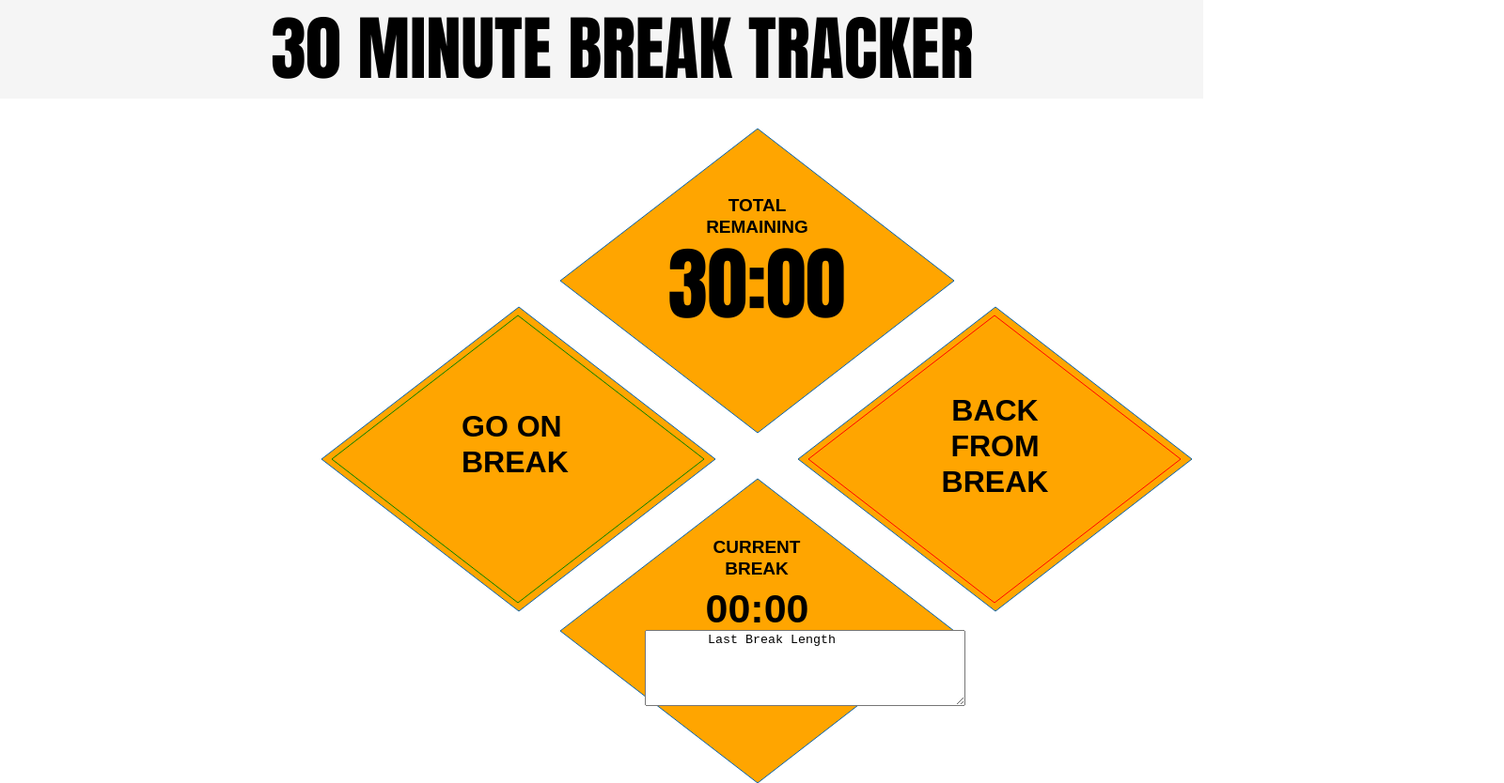
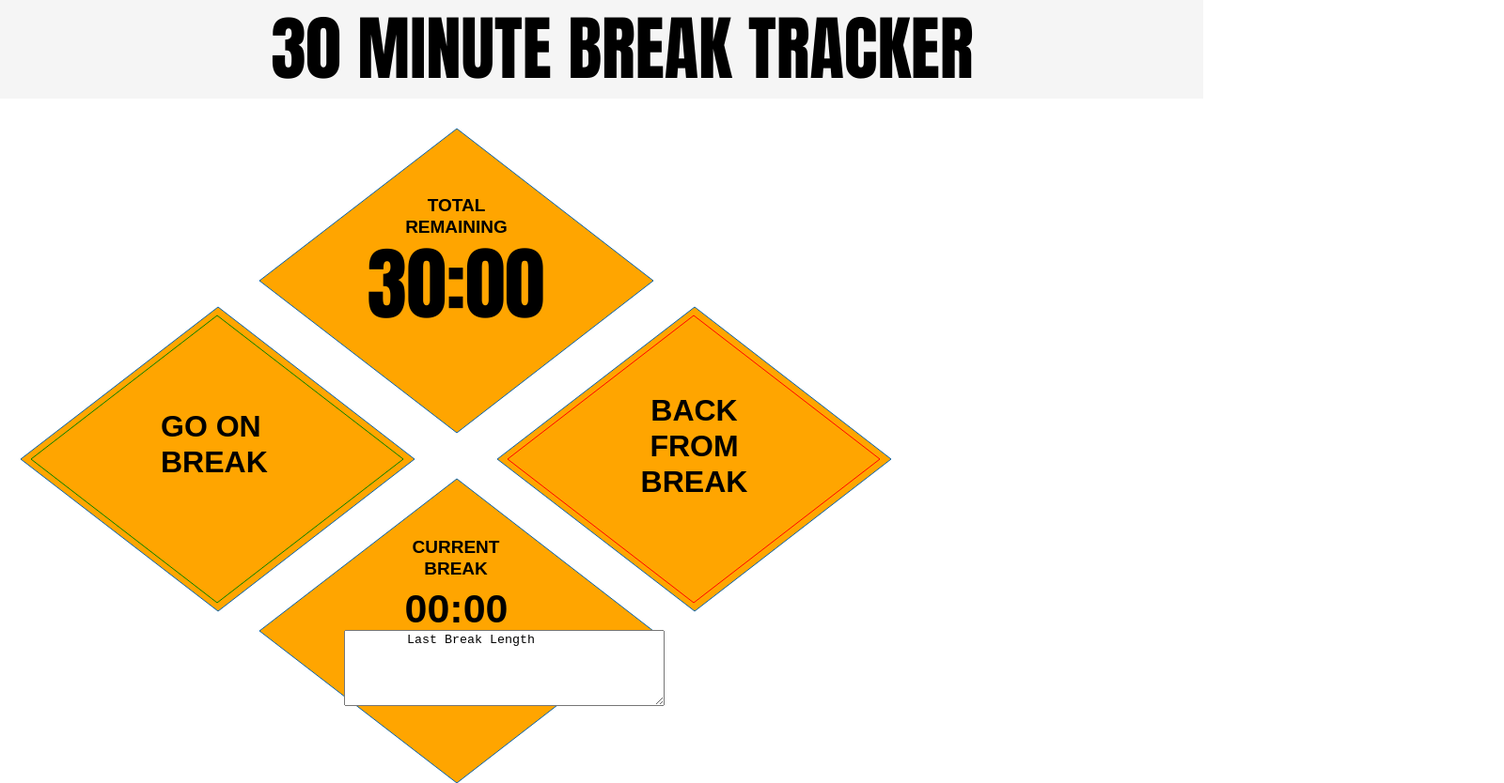
Before and after one commit to williamstkyle/breaktracker, a plain HTML site: page index.html in a window 1280 px wide. Shown: the whole page at 94% size, 1600 px wide, since content can reach past the window. Drawn offline with Linux system fonts and the light colour scheme.

Commit message:
Fix body alignment

```diff
--- a/index.html
+++ b/index.html
@@ -190,7 +190,7 @@ document.addEventListener('DOMContentLoaded', function(event)
       <div id="wb_Text1" style="position:absolute;left:22px;top:7px;width:100%;height:91px;text-align:center;z-index:0;">
       <span style="color:#000000;font-family:Impact;font-size:75px;"><strong>30 MINUTE BREAK TRACKER</strong></span></div>
    </div>
-   <div id="main" style="position:relative;left:25%;top:0px;width:100%;height:100%;">
+   <div id="main" style="position:absolute;top:0px;width:100%;height:100%;">
    <div id="wb_MorphingIcon1" style="position:absolute;left:22px;top:327px;width:419px;height:324px;z-index:3;">
       <svg id="MorphingIcon1" height="100%" width="100%" style="position:absolute;height:100%;width:100%;left:0;top:0;overflow:visible;" viewBox="0 0 419 324" preserveAspectRatio="none" version="1.1" xmlns="http://www.w3.org/2000/svg">
       <defs>
```
